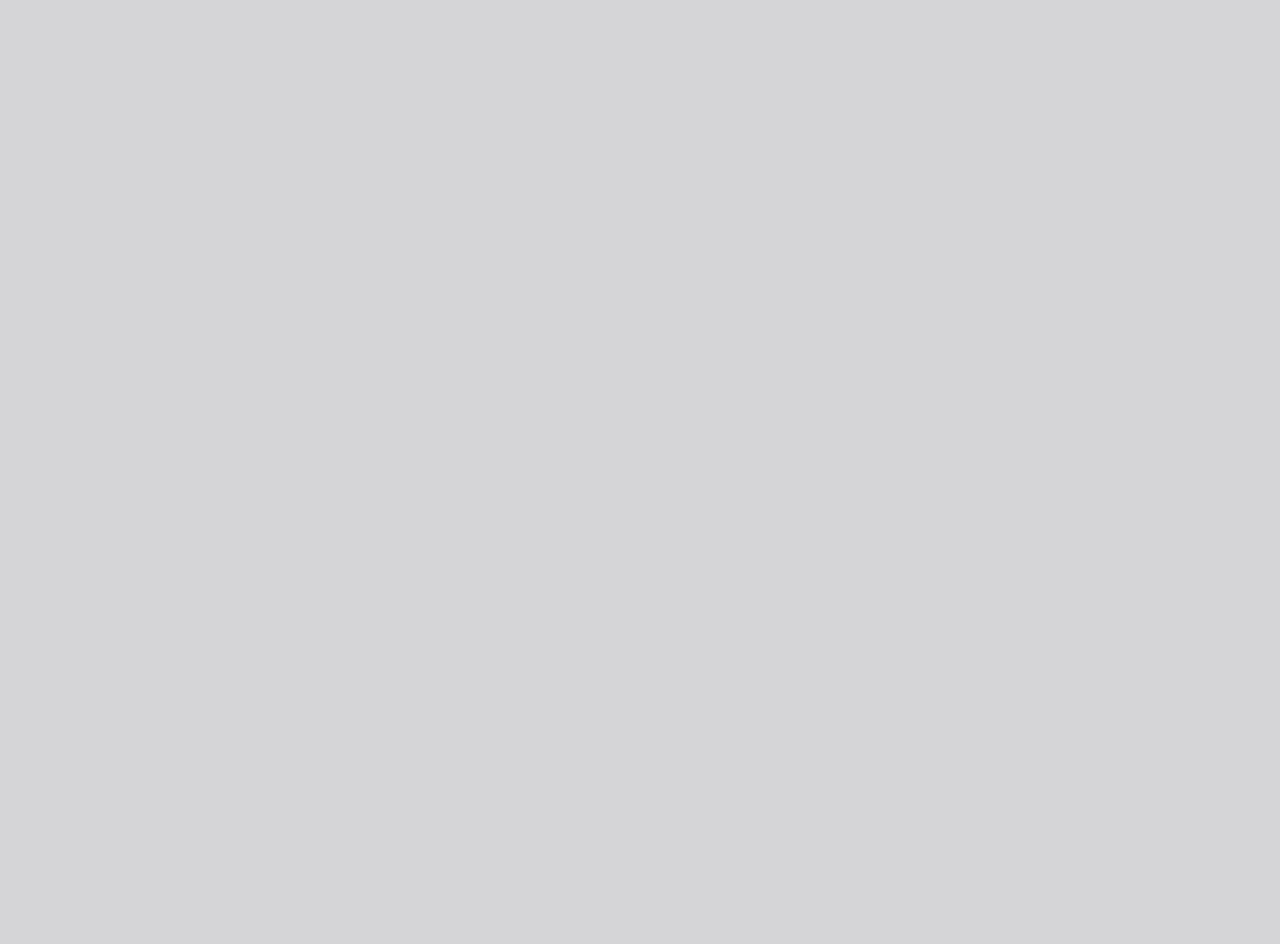
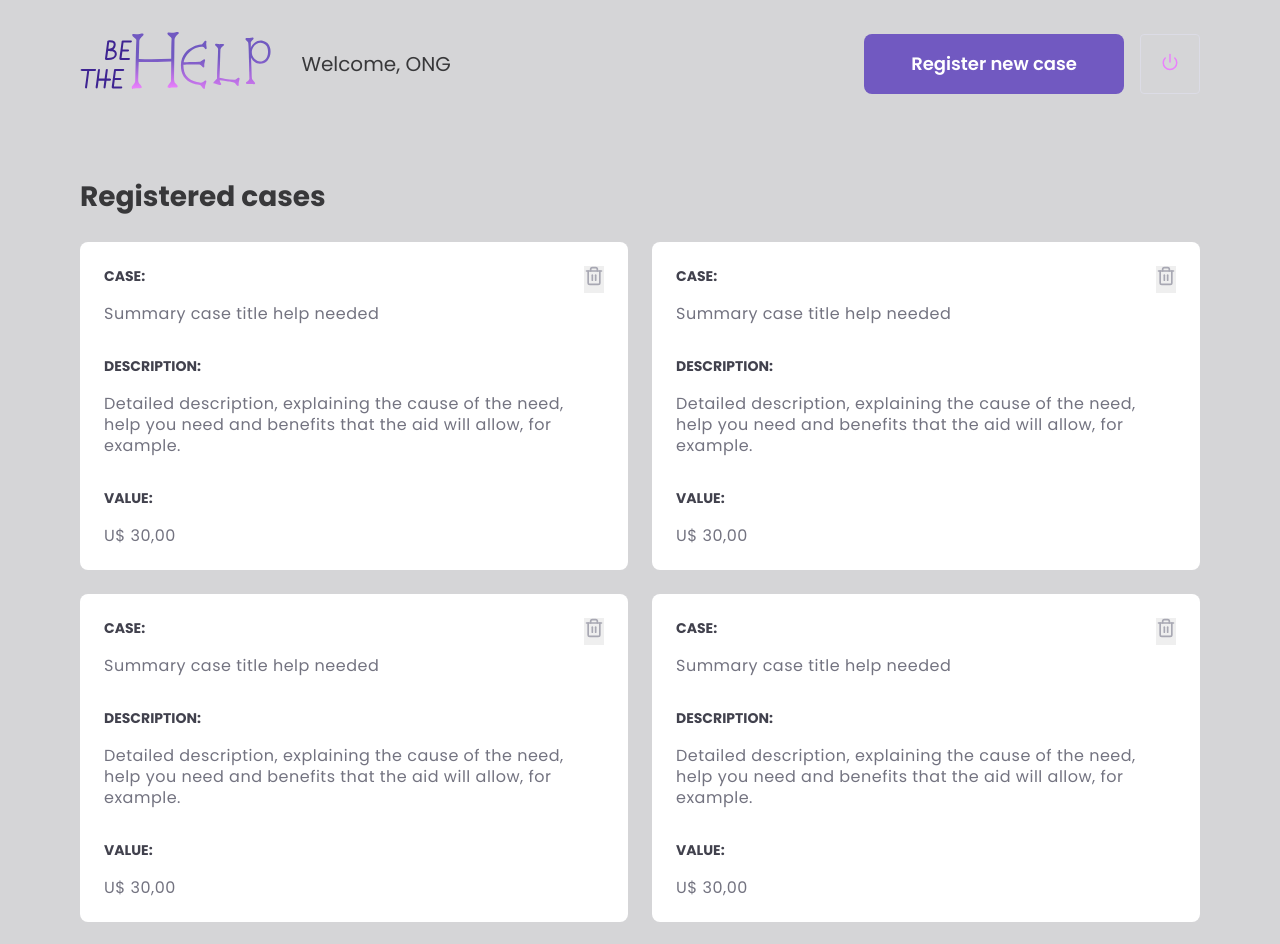
Before and after one commit to alinecbsr/be_the_help-front, a React (Create React App) app: page /profile in a window 1280 px wide. Shown: the top 944 px of the page. Before the commit the page ends 800 px from the top, so only its background shows below. Built offline with nearby package versions, Linux system fonts and the light colour scheme.

Commit message:
Implemented registration and profile pages

```diff
--- a/src/global.css
+++ b/src/global.css
@@ -30,7 +30,7 @@ form input {
   width: 100%;
   height: 60px;
   color: #A8A8B3;
-  border: 1px solid #A8A8B3;
+  border: 1px solid #DCDCE5;
   border-radius: 8px;
   padding: 0 24px;
 }
@@ -58,3 +58,22 @@ form input {
   border: 1px solid #7159C1;
   transition: all 0.2s ease-in-out;
 }
+
+.back-link {
+  display: flex;
+  align-items: center;
+  margin-top: 40px;
+  color: #38383A;
+  font-size: 18px;
+  font-weight: 500;
+  text-decoration: none;
+  transition: opacity 0.2s;
+}
+
+.back-link svg {
+  margin-right:12px;
+}
+
+.back-link:hover {
+  opacity: 0.7;
+}
--- a/src/pages/Login/index.js
+++ b/src/pages/Login/index.js
@@ -9,19 +9,25 @@ import logo from '../../assets/BeTheHelp.svg';
 export default function Login() {
   return (
     <div className="login-container">
+
       <section className="form">
+
         <img className="logo" src={logo} alt="Be the Help logo" />
+
         <form>
           <h1>Login</h1>
           <input placeholder="Your  ID" />
           <button className="button" type="submit">Go in</button>
-          <Link to="/register">
-            <FiLogIn size={16} color="#EA80FC" />
+          <Link className="back-link" to="/register">
+            <FiLogIn size={18} color="#EA80FC" />
             I have no registration
           </Link>
         </form>
+
       </section>
+
       <img className="picture" src={image} alt="Hearts in hands outstretched towards clouds in the sky." />
+
     </div>
   );
 }
--- a/src/pages/Login/styles.css
+++ b/src/pages/Login/styles.css
@@ -5,7 +5,7 @@
   margin: 0 auto;
   display: flex;
   align-items: center;
-  justify-content: center;
+  justify-content: space-between;
 }
 
 .login-container .picture {
@@ -13,7 +13,6 @@
   width: 100%;
   height: auto;
   max-height: 580px;
-  padding-left: 8rem;
 }
 
 .login-container section .logo {
@@ -34,22 +33,3 @@
   margin-bottom: 24px;
   font-size: 24px;
 }
-
-.login-container section.form form a {
-  display: flex;
-  align-items: center;
-  margin-top: 40px;
-  color: #38383A;
-  font-size: 18px;
-  font-weight: 500;
-  text-decoration: none;
-  transition: opacity 0.2s;
-}
-
-.login-container section.form form a svg {
-  margin-right:12px;
-}
-
-.login-container section.form form a:hover {
-  opacity: 0.7;
-}
--- /dev/null
+++ b/src/pages/Profile/index.js
@@ -0,0 +1,112 @@
+import React from 'react';
+import { Link } from 'react-router-dom';
+import { FiPower, FiTrash2 } from 'react-icons/fi';
+import logo from '../../assets/BeTheHelp.svg';
+
+import './styles.css';
+
+export default function Profile() {
+  return (
+    <div className="profile-container">
+
+      <header>
+        <img src={logo} alt="Be the Help logo" />
+        <span>Welcome, ONG</span>
+        <Link className="button" to="/help/new">Register new case</Link>
+        <button type="button">
+          <FiPower size={18} color="#EA80FC" />
+        </button>
+      </header>
+
+      <h1>Registered cases</h1>
+
+      <ul>
+        <li>
+          <strong>CASE:</strong>
+          <p>Summary case title help needed</p>
+
+          <strong>DESCRIPTION:</strong>
+          <p>
+            Detailed description, explaining the cause of the need,
+            help you need and benefits that the aid will allow, for example.
+          </p>
+
+          <strong>VALUE:</strong>
+          <p>U$ 30,00</p>
+
+          <button type="button">
+            <FiTrash2 size={20} color="#A8A8B3" />
+          </button>
+        </li>
+        <li>
+          <strong>CASE:</strong>
+          <p>Summary case title help needed</p>
+
+          <strong>DESCRIPTION:</strong>
+          <p>
+            Detailed description, explaining the cause of the need,
+            help you need and benefits that the aid will allow, for example.
+          </p>
+
+          <strong>VALUE:</strong>
+          <p>U$ 30,00</p>
+
+          <button type="button">
+            <FiTrash2 size={20} color="#A8A8B3" />
+          </button>
+        </li>
+        <li>
+          <strong>CASE:</strong>
+          <p>Summary case title help needed</p>
+
+          <strong>DESCRIPTION:</strong>
+          <p>
+            Detailed description, explaining the cause of the need,
+            help you need and benefits that the aid will allow, for example.
+          </p>
+
+          <strong>VALUE:</strong>
+          <p>U$ 30,00</p>
+
+          <button type="button">
+            <FiTrash2 size={20} color="#A8A8B3" />
+          </button>
+        </li>
+        <li>
+          <strong>CASE:</strong>
+          <p>Summary case title help needed</p>
+
+          <strong>DESCRIPTION:</strong>
+          <p>
+            Detailed description, explaining the cause of the need,
+            help you need and benefits that the aid will allow, for example.
+          </p>
+
+          <strong>VALUE:</strong>
+          <p>U$ 30,00</p>
+
+          <button type="button">
+            <FiTrash2 size={20} color="#A8A8B3" />
+          </button>
+        </li>
+        <li>
+          <strong>CASE:</strong>
+          <p>Summary case title help needed</p>
+
+          <strong>DESCRIPTION:</strong>
+          <p>
+            Detailed description, explaining the cause of the need,
+            help you need and benefits that the aid will allow, for example.
+          </p>
+
+          <strong>VALUE:</strong>
+          <p>U$ 30,00</p>
+
+          <button type="button">
+            <FiTrash2 size={20} color="#A8A8B3" />
+          </button>
+        </li>
+      </ul>
+    </div>
+  );
+}
--- /dev/null
+++ b/src/pages/Profile/styles.css
@@ -0,0 +1,87 @@
+.profile-container {
+  width: 100%;
+  max-width: 1180px;
+  padding: 0 30px;
+  margin: 32px auto;
+}
+
+.profile-container header {
+  display: flex;
+  align-items: center;
+}
+
+.profile-container header span {
+  font-size: 20px;
+  margin-left: 24px;
+}
+
+.profile-container header img {
+  height: 64px;
+}
+
+.profile-container header a {
+  width: 260px;
+  margin-left: auto;
+  margin-top: 0;
+}
+
+.profile-container header button {
+  height: 60px;
+  width: 60px;
+  border-radius: 4px;
+  border: 1px solid #DCDCE6;
+  background: transparent;
+  margin-left: 16px;
+  transition: border-color 0.2s;
+}
+
+.profile-container header button:hover {
+  border-color: #999;
+}
+
+.profile-container h1 {
+  margin-top: 80px;
+  margin-bottom: 24px;
+}
+
+.profile-container ul {
+  display: grid;
+  grid-template-columns: repeat(2, 1fr);
+  grid-gap: 24px;
+  list-style: none;
+}
+
+.profile-container ul li {
+  background: #FFF;
+  padding: 24px;
+  border-radius: 8px;
+  position: relative;
+}
+
+.profile-container ul li button {
+  position: absolute;
+  right: 24px;
+  top: 24px;
+  border: 0;
+}
+
+.profile-container ul li button:hover {
+  opacity: 0.8;
+}
+
+.profile-container ul li strong {
+  display: block;
+  margin-bottom: 16px;
+  color: #41414D;
+}
+
+.profile-container ul li p + strong {
+  margin-top: 32px;
+}
+
+.profile-container ul li p {
+  color: #737380;
+  line-height: 21px;
+  font-size: 16px;
+  letter-spacing: 0.5px;
+}
--- a/src/pages/Register/index.js
+++ b/src/pages/Register/index.js
@@ -1,7 +1,38 @@
 import React from 'react';
-
+import { Link } from 'react-router-dom';
+import { FiArrowLeft } from 'react-icons/fi';
 import './styles.css';
 
+import logo from '../../assets/BeTheHelp.svg';
+
 export default function Register() {
-  return <h1>Register</h1>;
+  return (
+    <div className="register-container">
+      <div className="content">
+
+        <section>
+          <img src={logo} alt="Be the Help logo" />
+          <h1>Register</h1>
+          <p>Register, enter the platform and help people to be the help that your ONG needs.</p>
+          <Link className="back-link" to="/">
+            <FiArrowLeft size={18} color="#EA80FC" />
+            Back to login
+          </Link>
+        </section>
+
+        <form>
+          <input placeholder="ONG's name" />
+          <input type="email" placeholder="E-mail" />
+          <input placeholder="WhatsApp" />
+          <input placeholder="Country" />
+          <div className="input-group">
+            <input placeholder="City" />
+            <input placeholder="UF" style={{ width: 80 }} />
+          </div>
+          <button className="button" type="submit">Register</button>
+        </form>
+
+      </div>
+    </div>
+  );
 }
--- a/src/pages/Register/styles.css
+++ b/src/pages/Register/styles.css
@@ -0,0 +1,56 @@
+.register-container {
+  width: 100%;
+  max-width: 1120px;
+  height: 100vh;
+  margin: 0 auto;
+  display: flex;
+  align-items: center;
+  justify-content: center;
+}
+
+.register-container .content {
+  width: 100%;
+  padding: 96px;
+  background: #F0F0F5;
+  box-shadow: 0 0 100px rgba(0, 0, 0, 0.1);
+  border-radius: 8px;
+  display: flex;
+  align-items: center;
+  justify-content: space-between;
+}
+
+.register-container .content section {
+  width: 100%;
+  max-width: 380px;
+}
+
+.register-container .content section h1 {
+  margin: 64px 0 32px;
+  font-size: 24px;
+}
+
+.register-container .content section p {
+  font-size: 18px;
+  font-weight: 300;
+  letter-spacing: 1px;
+  color: #38383A;
+  line-height: 32px;
+}
+
+.register-container .content form {
+  width: 100%;
+  max-width: 450px;
+}
+
+.register-container .content form input {
+  margin-top: 8px;
+  letter-spacing: 1px;
+}
+
+.register-container .content form .input-group {
+  display: flex;
+}
+
+.register-container .content form .input-group  input + input {
+  margin-left: 8px;
+}
--- a/src/routes.js
+++ b/src/routes.js
@@ -3,6 +3,7 @@ import { BrowserRouter, Route, Switch } from 'react-router-dom';
 
 import Login from './pages/Login';
 import Register from './pages/Register';
+import Profile from './pages/Profile';
 
 export default function Routes() {
   return (
@@ -10,6 +11,7 @@ export default function Routes() {
       <Switch>
         <Route path="/" exact component={Login} />
         <Route path="/register" component={Register} />
+        <Route path="/profile" component={Profile} />
       </Switch>
     </BrowserRouter>
   );
```
